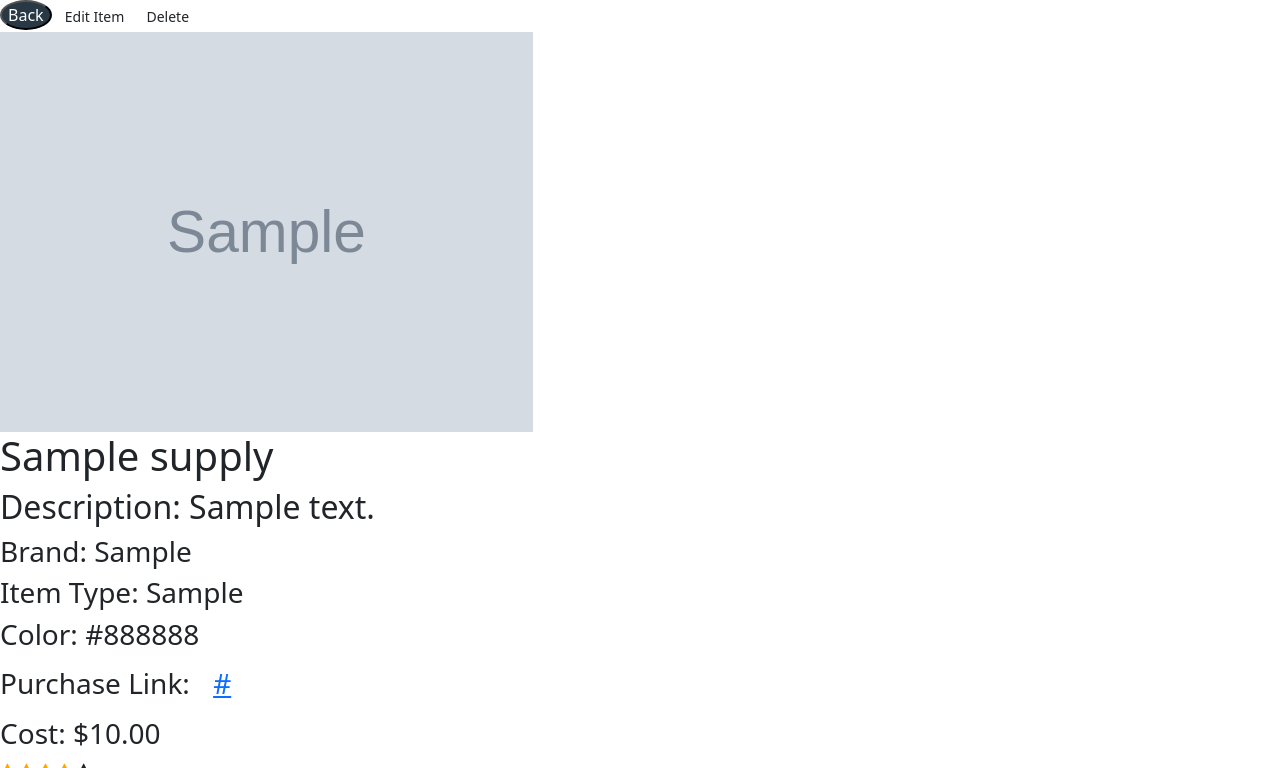
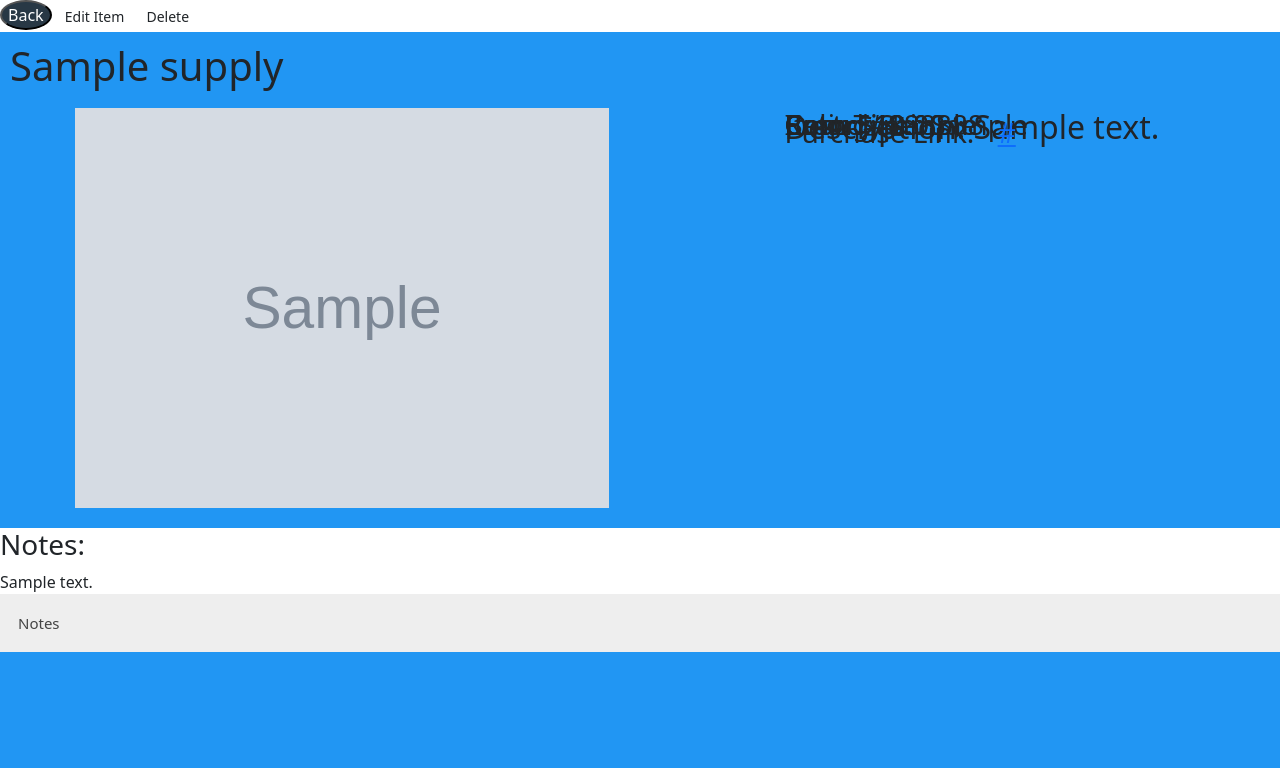
Before and after one commit to bsearight/PersonalizedCatalog, a Flask app: page /view_item/1 in a window 1280 px wide. Shown: the part 153-921 px from the top of the page. After the commit the page ends 805 px from the top, so only its background shows below. Run offline with Flask 3, Linux system fonts and the light colour scheme; a user stored in the database is signed in; tables that the repository leaves empty hold one stand-in row (values such as "Sample post"); grey boxes marked "Sample" are stand-in pictures; some libraries are stand-ins or nearby versions.

Commit message:
Created a grid layout for view items page

```diff
--- a/static/style.css
+++ b/static/style.css
@@ -29,8 +29,26 @@ nav ul li.selected{
     background-color: #06BCC1;
 }
 
+.grid-container {
+  display: grid;
+  grid-template-areas:
+  'header header header header header header'
+  'menu main main main right right'
+  'menu footer footer footer footer footer';
+  grid-gap: 10px;
+  background-color: #2196F3;
+  padding: 10px;
+}
 
-
+.item1 { grid-area: header; }
+.item2 { grid-area: right; }
+.item3 { grid-area: main; }
+.item4 { grid-area: right; }
+.item5 { grid-area: right; }
+.item6 { grid-area: right; }
+.item7 { grid-area: right; }
+.item8 { grid-area: right; }
+.item9 { grid-area: right; }
 
 .title{
     color: black;
--- a/templates/view_item.html
+++ b/templates/view_item.html
@@ -10,6 +10,19 @@ function myFunction() {
 }
 </script>
 <div>
+  <div class="grid-container">
+  <div class="item1"><h1>{{ item_details.name }}</h1></div>
+  <div class="item2"><h2>Description: {{ item_details.description }}</h2></div>
+  <div class="item3"><img src="{{ item_details.image }}" alt="{{ item_details.image }}" height="400"/></div>
+  <div class="item4"><h3>Brand: {{ item_details.brand }}</h3></div>
+  <div class="item5"><h3>Item Type: {{ item_details.item_type }}</h3></div>
+  <div class="item6"><h3>Color: {{ item_details.color }}</h3></div>
+  <div class="item7"><h3>Purchase Link: <a href="{{ item_details.purchase_link }}">{{ item_details.purchase_link }}</a></h3></div>
+  <div class="item8"><h3>Cost: ${{ item_details.cost }}</h3></div>
+  <div class="item8"><h3>Cost: ${{ item_details.cost }}</h3></div>
+  <div class="item9"><h3>Rating: {{ item_details.rating }}</h3></div>
+</div>
+    <!--
     <img src="{{ item_details.image }}" alt="{{ item_details.image }}" height="400"/>
     <h1>{{ item_details.name }}</h1>
     <h2>Description: {{ item_details.description }}</h2>
@@ -23,6 +36,7 @@ function myFunction() {
         <span class="fa fa-star {% if i <= item_details.rating %}checked{% endif %}"></span>
     {% endfor %}
     <h3>Rating: {{ item_details.rating }}</h3>
+    -->
     <h3>Notes:</h3>
     <div style="white-space: pre-wrap;">{{ item_details.notes }}</div>
     <button type="button" class="collapsible">Notes</button>
@@ -44,4 +58,5 @@ function myFunction() {
   }
   </script>
 </div>
+</div>
 {% endblock %}
```
